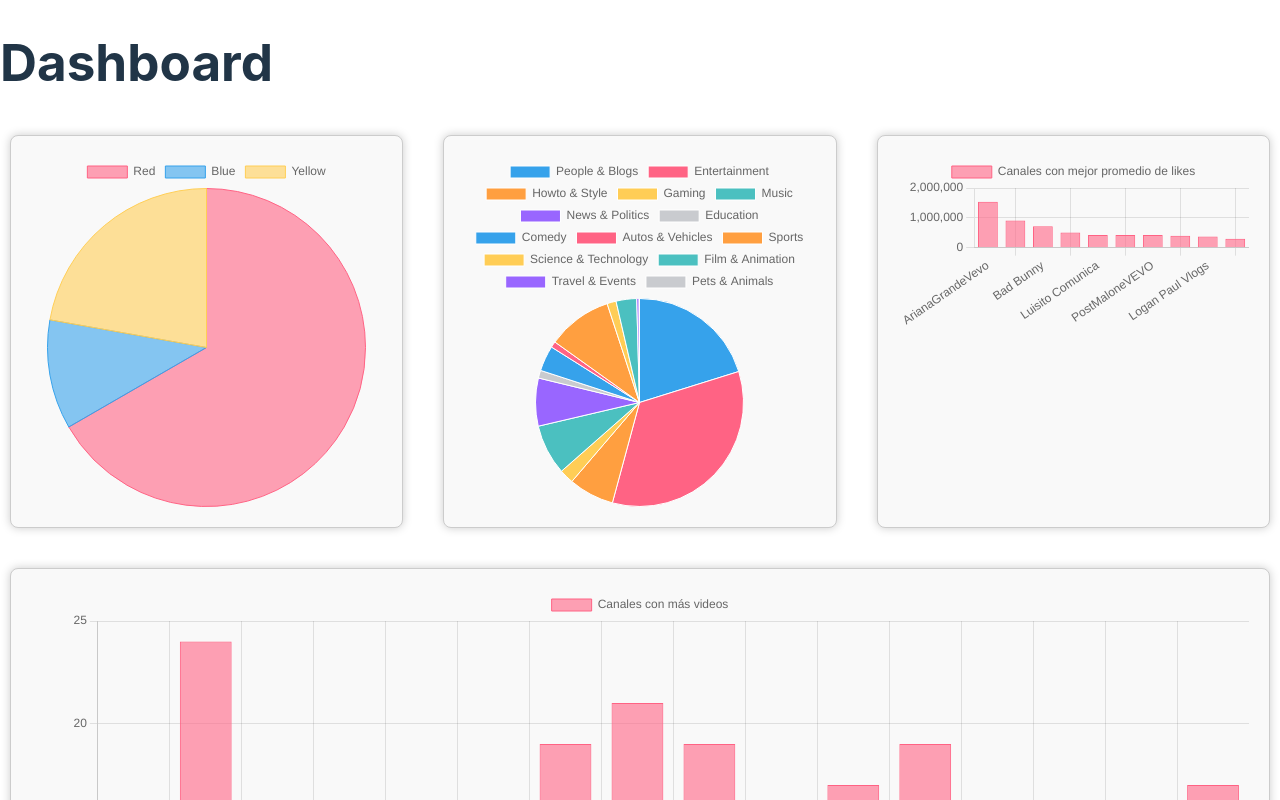
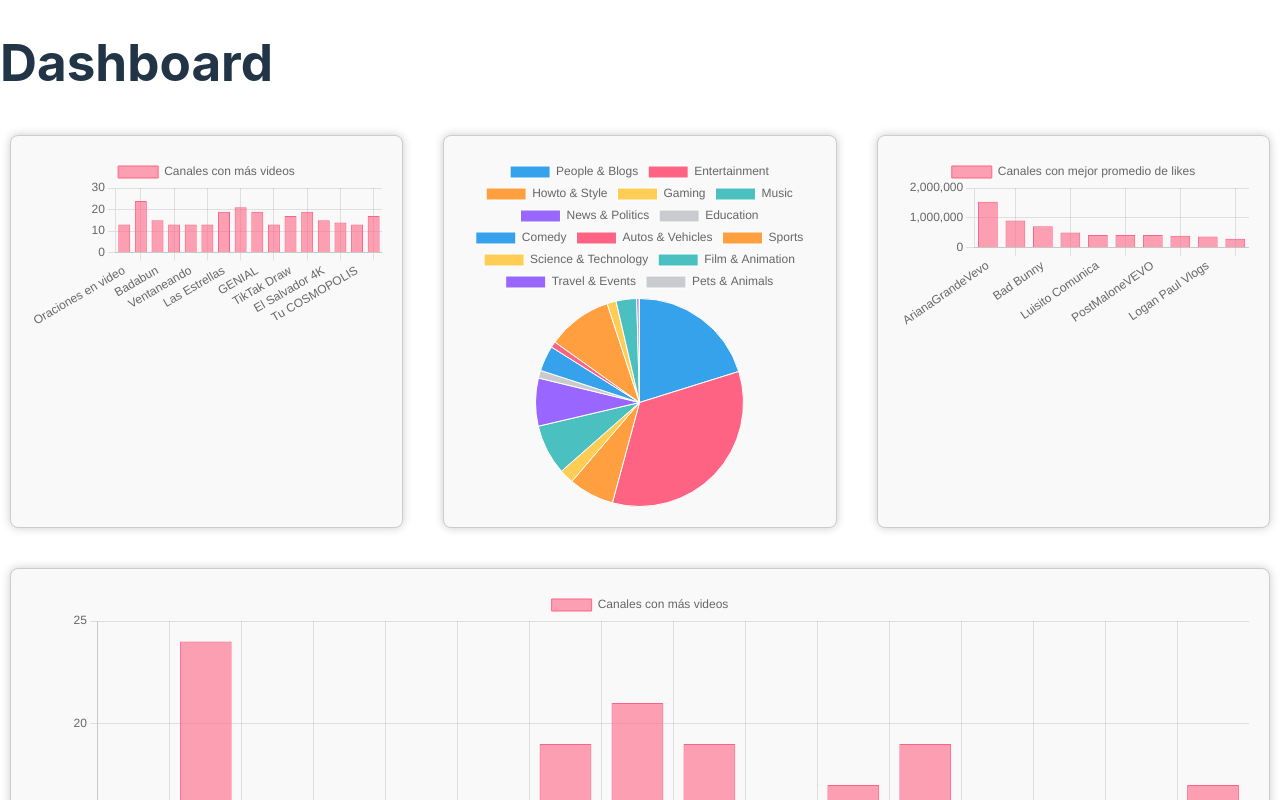
Before and after one commit to EricWithC04/practico-visualizacion, a React (Vite) app: page / in a window 1280 px wide. Shown: the top 800 px of the page. Built offline with nearby package versions, Linux system fonts and the light colour scheme.

Commit message:
cambio del pie chart

```diff
--- a/src/App.jsx
+++ b/src/App.jsx
@@ -9,7 +9,7 @@ import {
   higherAVGdisLikes } from './utils/dataReader'
 import "./components/App.css"
 // Importar los datos de un archivo separado idealmente
-import { pieData1, pieData2, barData1, barData2 } from './data';
+import { pieData2, barData1, barData2 } from './data';
 
 function App() {
 
@@ -107,7 +107,7 @@ function App() {
             <h1>Dashboard</h1>
             <div className="chart-container">
                 <div className="sub-container">
-                    <PieChart data={pieData1} />
+                <BarChart data={dataChannels.hasOwnProperty("labels") ? dataChannels : barData2} />
                 </div>
                 <div className="sub-container">
                     <PieChart data={dataCategories.hasOwnProperty("labels") ? dataCategories : pieData2} />
```
